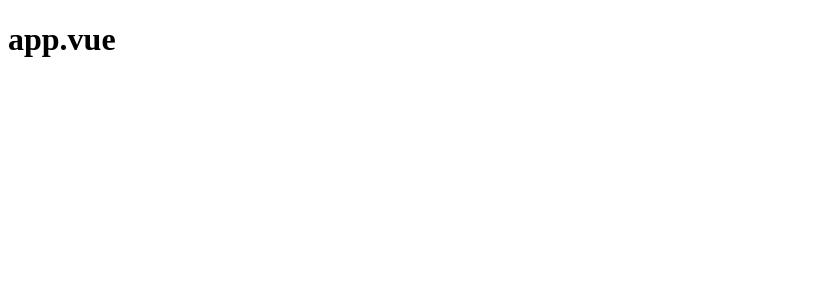
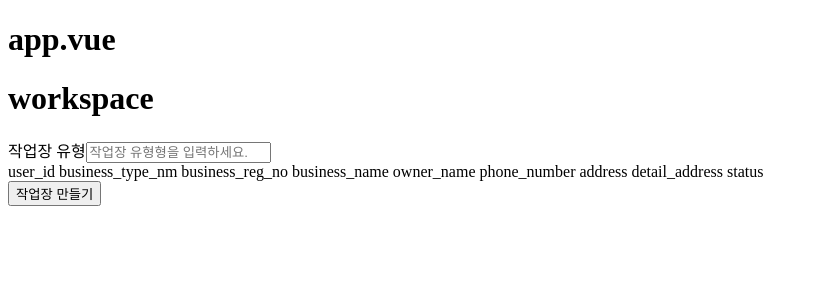
Before and after one commit to jhmin-study/rm-front, a Vue app: page /workspace in a window 1280 px wide. Before the commit this address had no page. Shown: the top 300 px of the page, without its empty margins (0-818 px from the left). Built offline with nearby package versions, Linux system fonts and the light colour scheme.

Commit message:
add css file

```diff
--- /dev/null
+++ b/src/assets/styles/common.css
@@ -0,0 +1,5 @@
+*{
+  font-family: "IBM Plex Sans KR", sans-serif;
+  padding: 0;
+  margin: 0;
+}
--- /dev/null
+++ b/src/pages/WorkSpacePage.vue
@@ -0,0 +1,34 @@
+<template>
+    <!--헤더-->
+    <h1>workspace</h1>
+    <main>
+        <form class="create-workplace-form">
+            <div class="form-group">
+                <label for="business-type-nm">작업장 유형</label>
+                <input type="text" id="business-type-nm" placeholder="작업장 유형형을 입력하세요.">
+            </div>
+
+
+
+        user_id
+business_type_nm
+business_reg_no
+business_name
+owner_name
+phone_number
+address
+detail_address
+status
+
+
+        <!-- 제출 버튼 -->
+        <div class="form-group">
+        <button type="submit" class="effect-button">작업장 만들기</button>
+
+      </div>
+
+        </form>
+
+    </main>
+    <!--푸터-->
+</template>
--- a/src/routers/index.js
+++ b/src/routers/index.js
@@ -1,8 +1,10 @@
 import MainPage from "@/pages/MainPage.vue";
+import WorkSpacePage from "@/pages/WorkSpacePage.vue";
 import { createRouter, createWebHistory } from "vue-router";
 
 const routes = [
-    {path:'/' ,  component : MainPage }
+    {path:'/' ,  component : MainPage },
+    {path:'/workspace', component : WorkSpacePage}
 ];
 const router = createRouter({
     history : createWebHistory() ,
```
